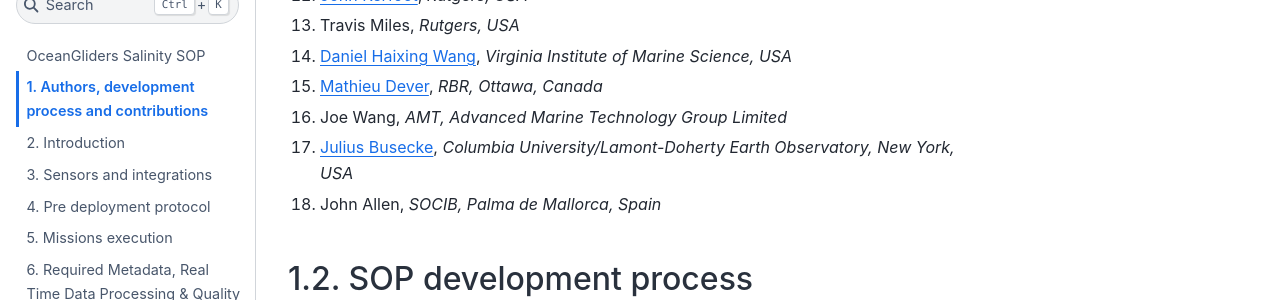
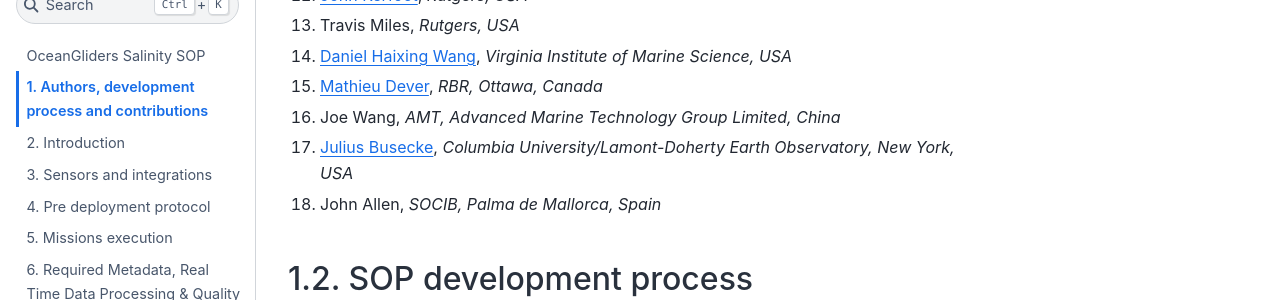
Before and after one commit to OceanGlidersCommunity/Salinity_SOP, a Jupyter Book: the page built from sections/authors_SOP_development_process.md, in a window 1280 px wide and 900 px high, scrolled down 672 px. Shown: the part 153-453 px from the top of the window. Built offline with Jupyter Book 1.0.4 settings and Sphinx 7.4.7 and the Sphinx Book theme 1.1.4, drawn with Linux system fonts in a browser that asks for light colours.

Commit message:
add country Joe Wang
This closes #98

```diff
--- a/sections/authors_SOP_development_process.md
+++ b/sections/authors_SOP_development_process.md
@@ -16,7 +16,7 @@
   1. Travis Miles, *Rutgers, USA*
   1. [Daniel Haixing Wang](https://github.com/KingSeaStar), *Virginia Institute of Marine Science, USA*
   1. [Mathieu Dever](https://github.com/matdever), *RBR, Ottawa, Canada*
-  1. Joe Wang, *AMT, Advanced Marine Technology Group Limited*
+  1. Joe Wang, *AMT, Advanced Marine Technology Group Limited, China*
   1. [Julius Busecke](https://github.com/jbusecke), *Columbia University/Lamont-Doherty Earth Observatory, New York, USA*
   1. John Allen, *SOCIB, Palma de Mallorca, Spain*
 
```
